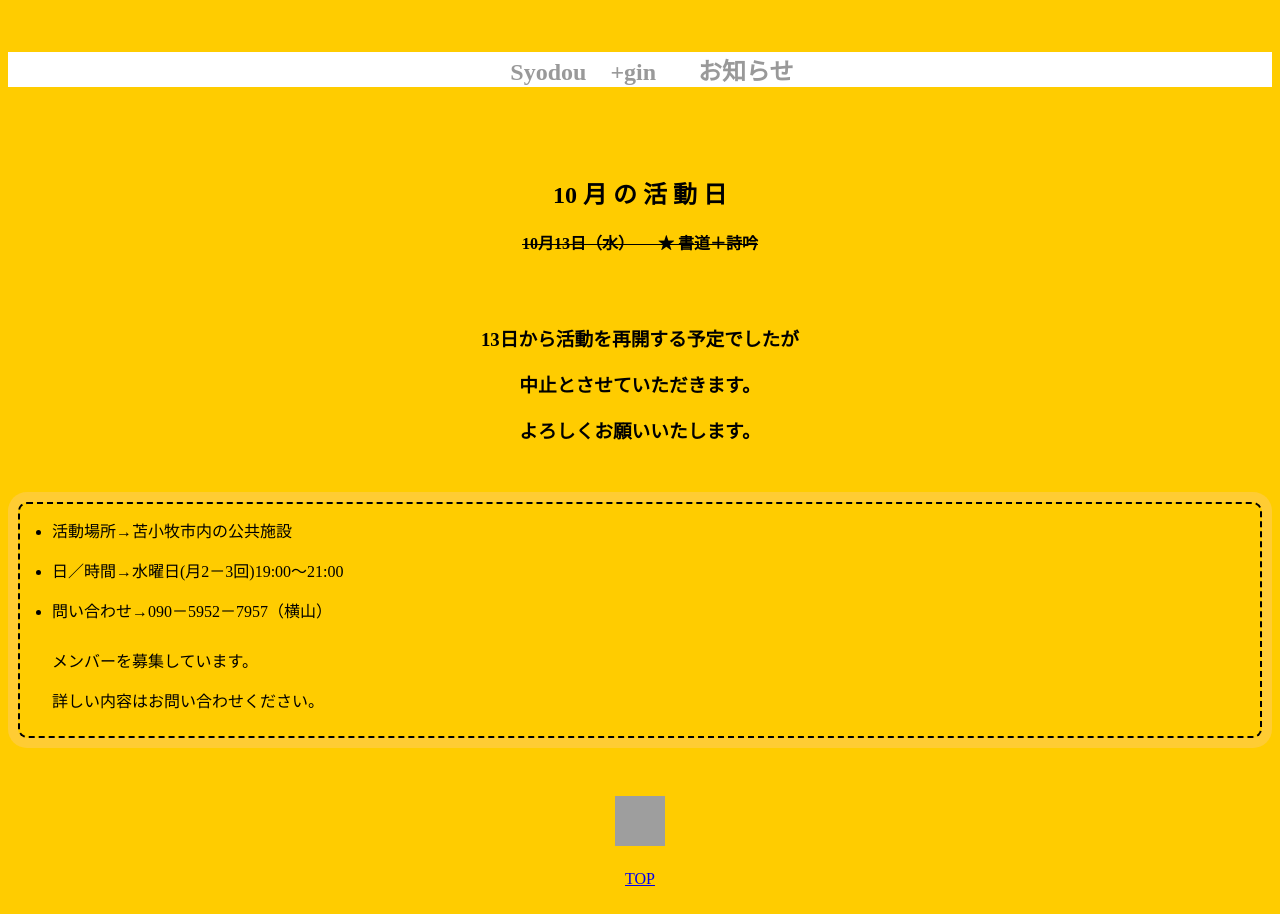
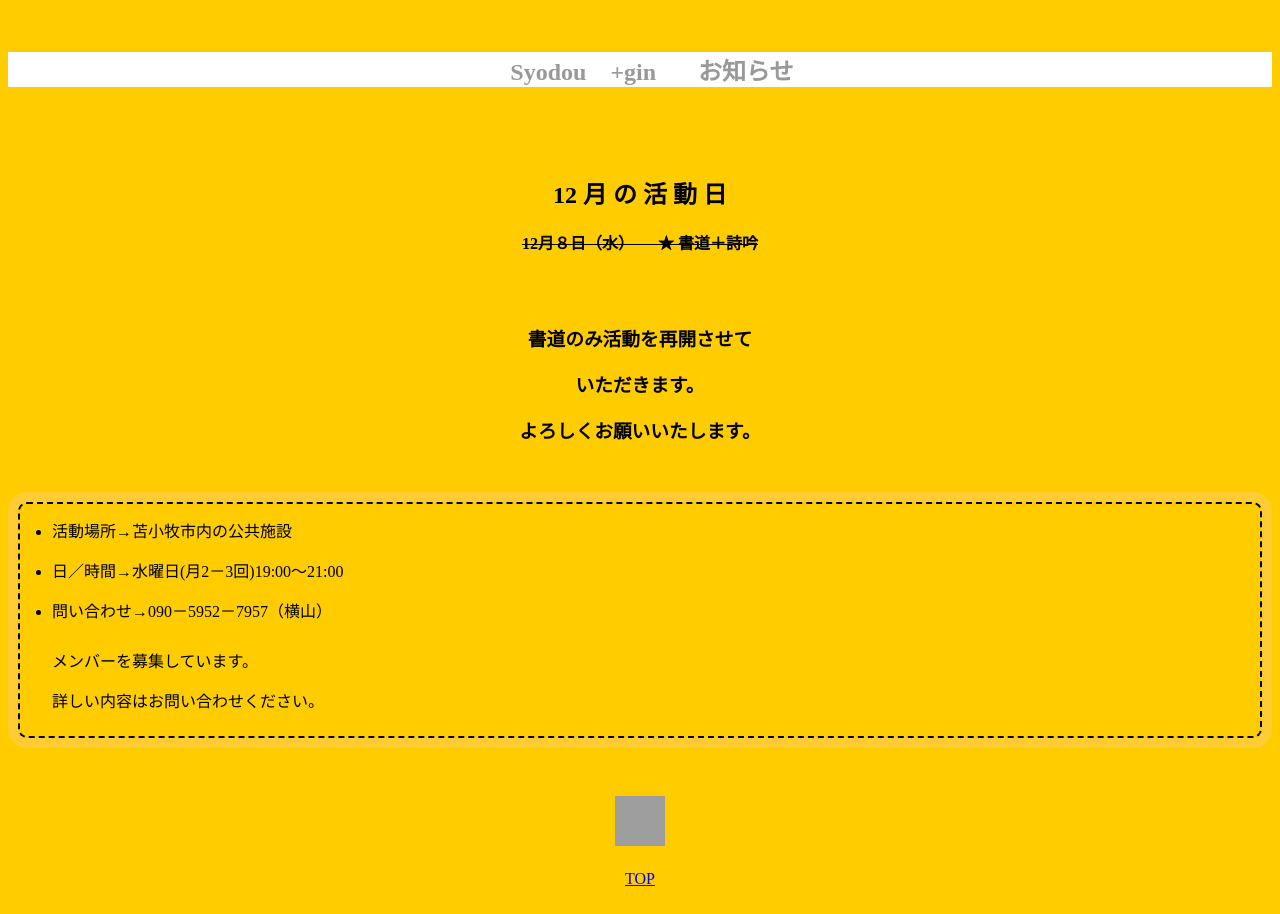
Before and after one commit to kohuu/syodou, a plain HTML site: page Information.html in a window 1280 px wide. Drawn offline with Linux system fonts and the light colour scheme; grey boxes are pictures that could not be loaded.

Commit message:
Update Information.html

```diff
--- a/Information.html
+++ b/Information.html
@@ -36,13 +36,13 @@
 
 
 　<center>
- 　     <h2><b><font color="#000000">10 月 の 活 動 日</h2>
-        <p><s>10月13日（水）　　★ 書道＋詩吟</s></p>
+ 　     <h2><b><font color="#000000"> 12 月 の 活 動 日</h2>
+        <p><s>12月８日（水）　　★ 書道＋詩吟</s></p>
         <p></p></b>
 
   <br><br>
-         <h3>13日から活動を再開する予定でしたが</h3>
-         <h3>中止とさせていただきます。</h3>
+         <h3>書道のみ活動を再開させて</h3>
+         <h3>いただきます。</h3>
          <h3>よろしくお願いいたします。</h3>
 　</center></font>
 
```
